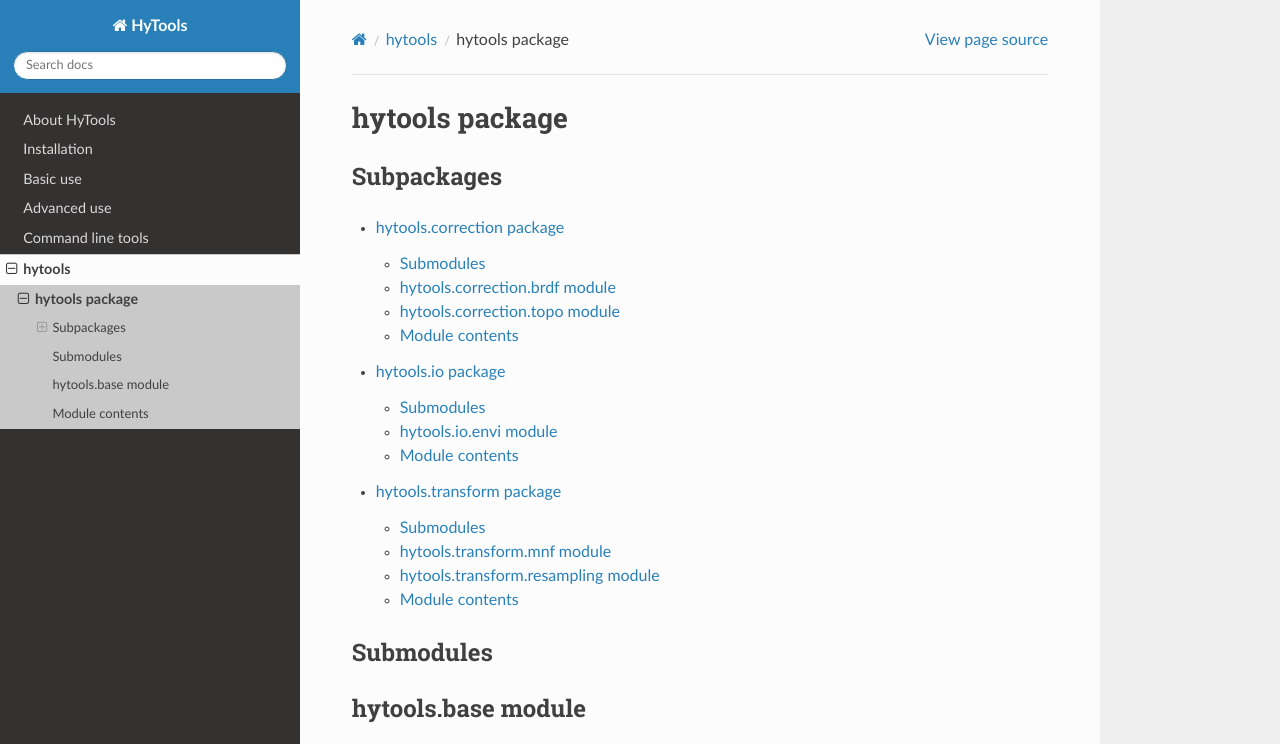
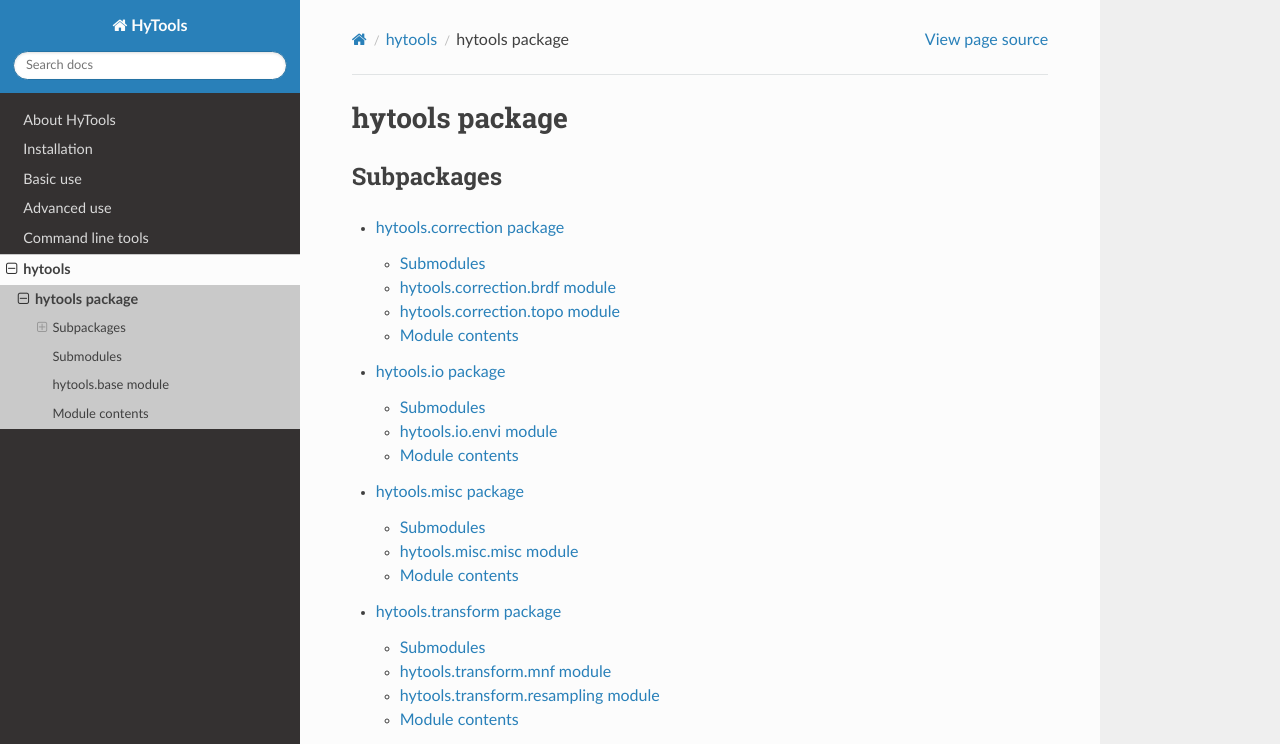
Before and after one commit to EnSpec/hytools, a Sphinx documentation site: the page built from docs/source/hytools.rst, in a window 1280 px wide and 1337 px high, cut to the strip 0-744 px from the top of the window. Built offline with Sphinx 7.4.7 and the Read the Docs theme 2.0.0, drawn with Linux system fonts in a browser that asks for light colours.

Commit message:
Docs update

```diff
--- /dev/null
+++ b/docs/source/hytools.misc.rst
@@ -0,0 +1,21 @@
+hytools.misc package
+====================
+
+Submodules
+----------
+
+hytools.misc.misc module
+------------------------
+
+.. automodule:: hytools.misc.misc
+   :members:
+   :undoc-members:
+   :show-inheritance:
+
+Module contents
+---------------
+
+.. automodule:: hytools.misc
+   :members:
+   :undoc-members:
+   :show-inheritance:
--- a/docs/source/hytools.rst
+++ b/docs/source/hytools.rst
@@ -9,6 +9,7 @@ Subpackages
 
    hytools.correction
    hytools.io
+   hytools.misc
    hytools.transform
 
 Submodules
```
